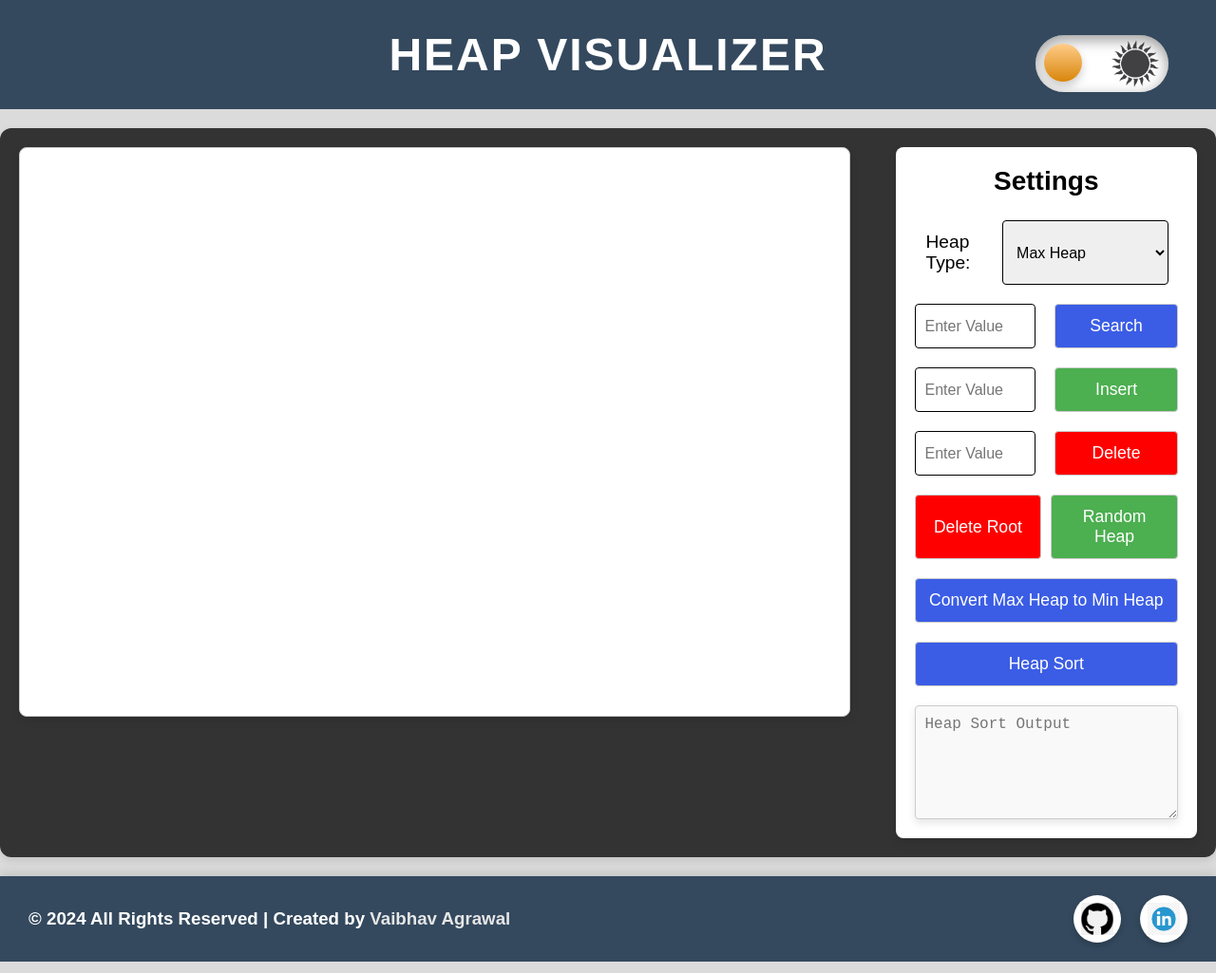
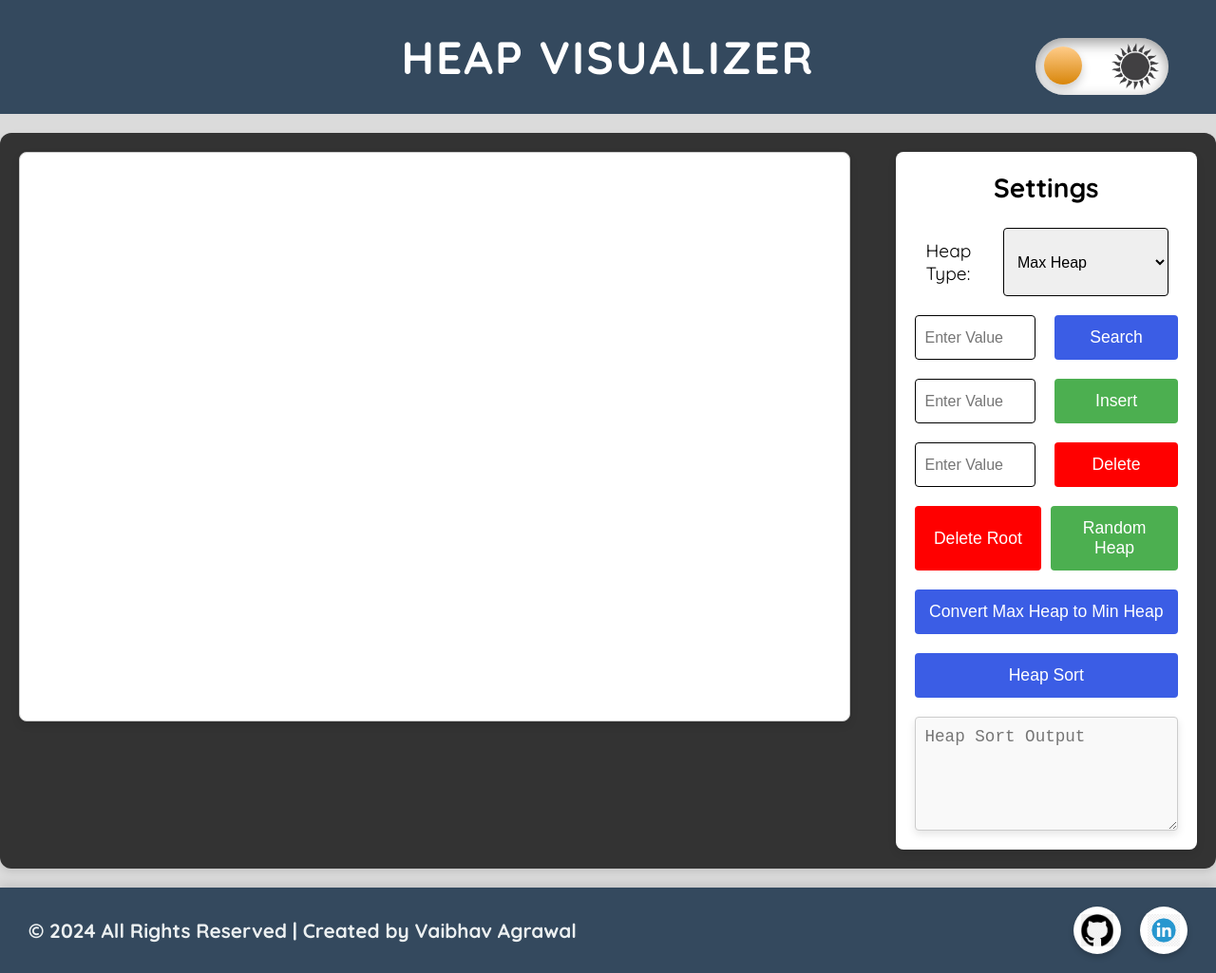
Before and after one commit to vaibhavvagrawall/Heap-Visualizer, a plain HTML site: page index.html in a window 1280 px wide. Shown: the whole page at 95% size. Drawn offline with nearby package versions, Linux system fonts and the light colour scheme.

Commit message:
google fonts

```diff
--- a/index.html
+++ b/index.html
@@ -5,6 +5,9 @@
     <meta name="viewport" content="width=device-width, initial-scale=1.0">
     <title>Heap Visualizer</title>
     <link rel="stylesheet" href="styles.css">
+    <link rel="preconnect" href="https://fonts.googleapis.com">
+    <link rel="preconnect" href="https://fonts.gstatic.com" crossorigin>
+    <link href="https://fonts.googleapis.com/css2?family=Quicksand:wght@300..700&display=swap" rel="stylesheet">
     <script src="https://d3js.org/d3.v7.min.js"></script>
 </head>
 <body>
--- a/styles.css
+++ b/styles.css
@@ -5,7 +5,7 @@
 }
 
 body {
-    font-family: Arial, sans-serif;
+    font-family: Quicksand, Arial, sans-serif;
     margin: 0;
     padding: 0;
     display: flex;
@@ -188,6 +188,7 @@ body.dark-mode .controls .heap-type-label {
     font-size: 1.75rem;
     margin-bottom: 15px;
     text-align: center;
+    font-weight: medium;
 }
 
 .controls label {
@@ -212,7 +213,7 @@ button {
     padding: 12px;
     font-size: 1.1rem;
     color: white;
-    border: 1px solid #ccc;
+    border: 1px solid transparent;
     border-radius: 4px;
     cursor: pointer;
     transition: background-color 0.3s ease;
@@ -247,7 +248,7 @@ button {
     border: 1px solid #ccc;
     border-radius: 4px;
     padding: 10px;
-    font-size: 1rem;
+    font-size: 1.1rem;
     color: #333;
     background-color: #f9f9f9;
     margin-top: 10px;
@@ -268,14 +269,14 @@ button {
     font-size: 1rem;
 }
 
-.footer-left p {
+.footer-left h3 {
     margin: 0;
-    font-size: 1.1rem;
+    font-size: 1.3rem;
     color: #ecf0f1;
 }
 
 .footer-left strong {
-    color: rgb(230, 230, 230);
+    font-weight: medium;
 }
 
 .footer-right {
```
